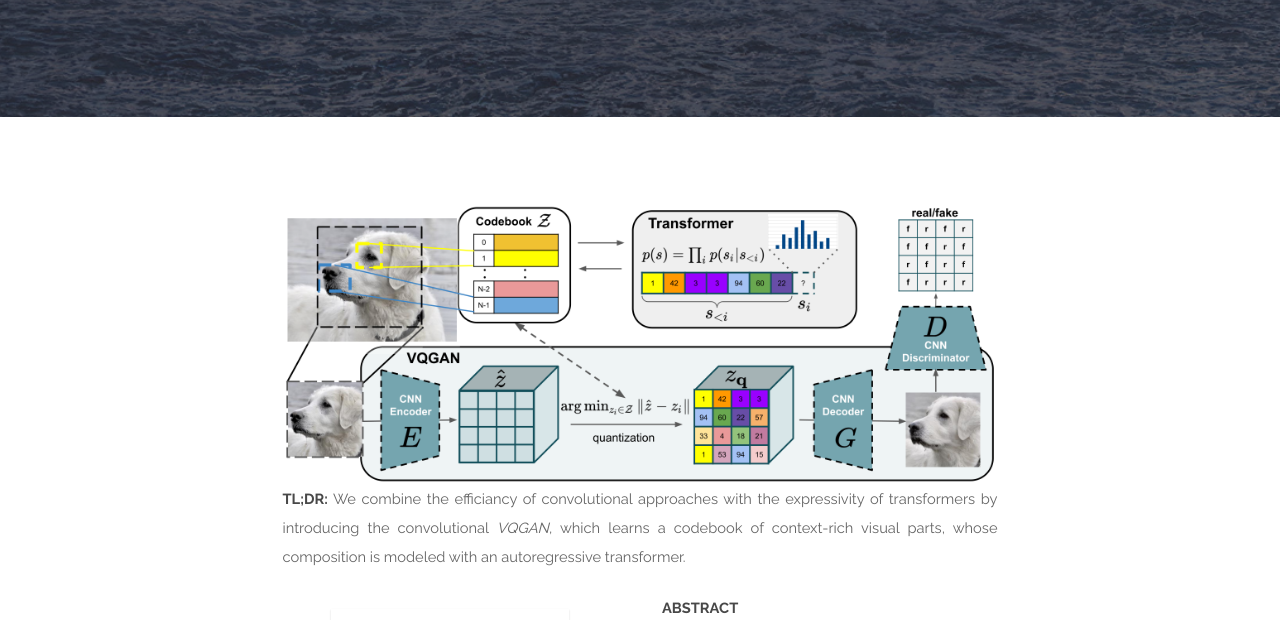
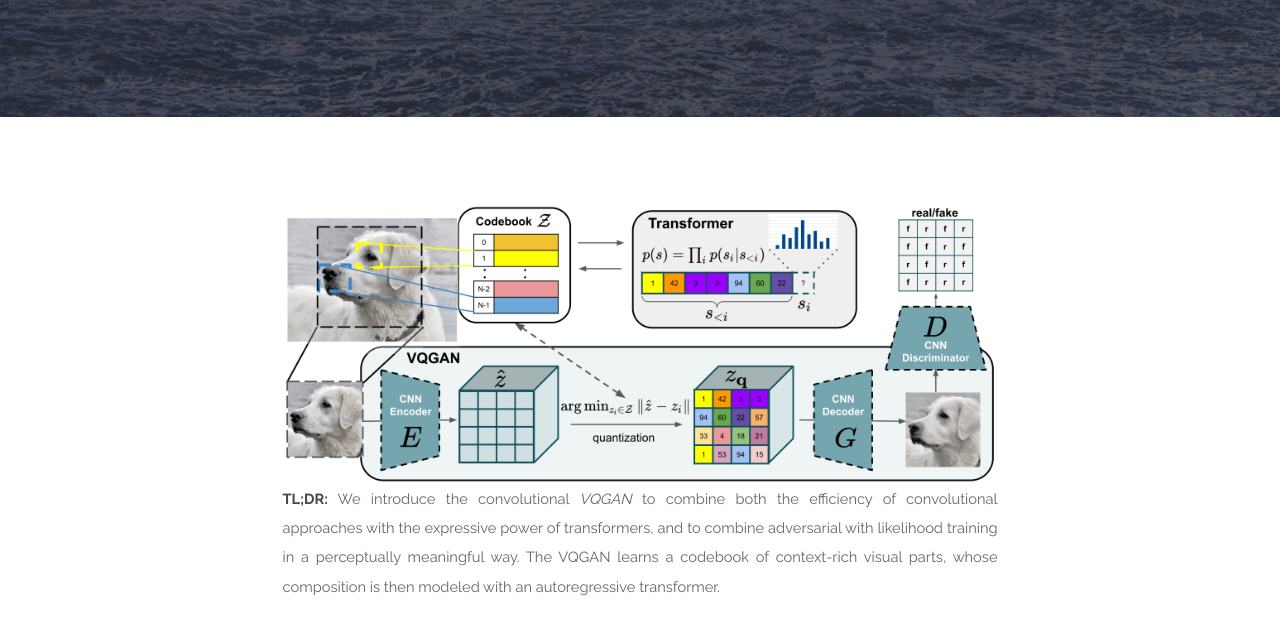
Before and after one commit to CompVis/taming-transformers, a plain HTML site: page index.html in a window 1280 px wide. Shown: the part 480-1100 px from the top of the page. Drawn offline with Linux system fonts and the light colour scheme; grey boxes are pictures that could not be loaded.

Commit message:
update tldr

```diff
--- a/index.html
+++ b/index.html
@@ -48,11 +48,12 @@
                                 text-align:justify">
                       <img src="paper/teaser.png" alt="" style="border:0px solid black"/>
                       <strong>TL;DR:</strong>
-                      We combine the efficiancy of convolutional approaches with
-                      the expressivity of transformers by introducing the
-                      convolutional <em>VQGAN</em>, which learns a codebook of
-                      context-rich visual parts, whose composition is modeled
-                      with an autoregressive transformer.
+                        We introduce the convolutional <em>VQGAN</em> to combine both the efficiency of convolutional approaches
+                        with the expressive power of transformers, and to combine adversarial with likelihood training
+                        in a perceptually meaningful way.
+                        The VQGAN learns a codebook of context-rich visual parts,
+                        whose composition is then modeled with an autoregressive transformer.
+
                     </div>
 						<div class="row 200%">
 							<div class="6u 12u$(medium) vert-center" style="margin:1% 0">
```
